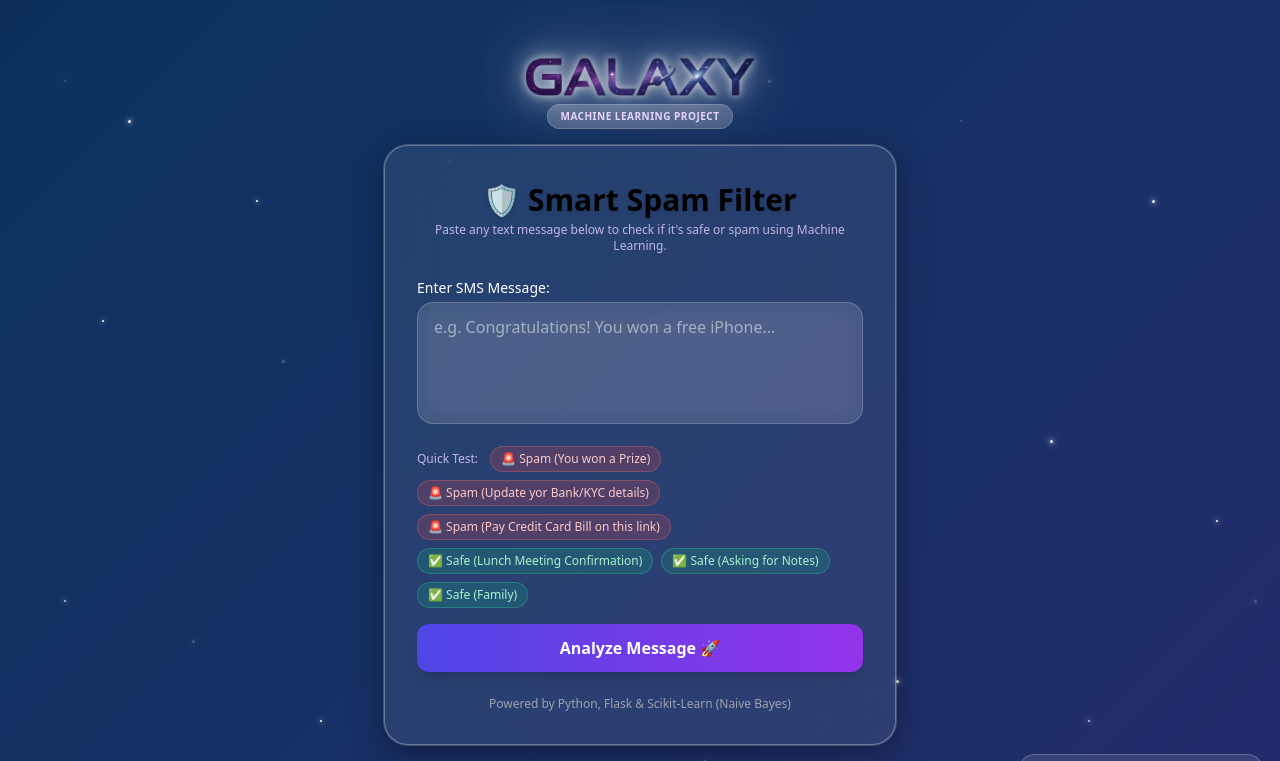
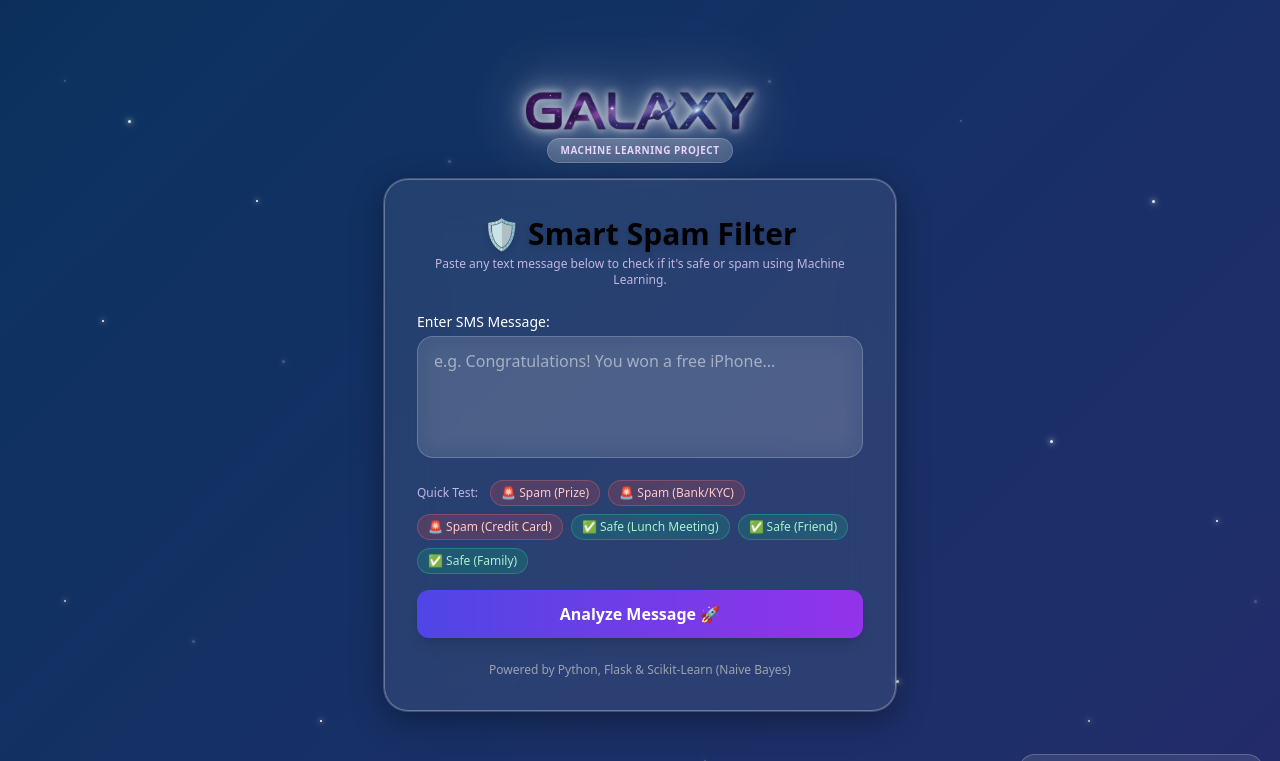
Before and after one commit to VV-S70/sms-spam-filter, a Flask app: template templates/index.html in a window 1280 px wide. Shown: the top 761 px of the page. Run offline with Flask 3, Linux system fonts and the light colour scheme; the template is opened without the code that fills it, so the values that code supplies are empty; parts of the project's set-up code (start-up, migrations or seed data) failed here and were passed over; some libraries are stand-ins or nearby versions.

Commit message:
Refactor HTML structure in index.html

```diff
--- a/templates/index.html
+++ b/templates/index.html
@@ -135,31 +135,31 @@
                 <!-- Spam Sample 1 -->
                 <button type="button" onclick="fillSample('Congratulations! You have won a free iPhone 15 Pro and 50000 INR cash prize. Click here to claim now!')"
                     class="bg-red-500/20 hover:bg-red-500/40 text-red-200 border border-red-400/30 px-2.5 py-1 rounded-full transition">
-                    🚨 Spam (You won a Prize)
+                    🚨 Spam (Prize)
                 </button>
 
                 <!-- Spam Sample 2 -->
                 <button type="button" onclick="fillSample('URGENT! Your SBI Bank account has been blocked. Update your PAN card and KYC immediately via bit.ly/update-sbi-kyc')"
                     class="bg-red-500/20 hover:bg-red-500/40 text-red-200 border border-red-400/30 px-2.5 py-1 rounded-full transition">
-                    🚨 Spam (Update yor Bank/KYC details)
+                    🚨 Spam (Bank/KYC)
                 </button>
 
                 <!-- Spam Sample 3 -->
                 <button type="button" onclick="fillSample('ALERT: Your credit card bill of Rs 24,999 is due today. Pay now to avoid late fees: pay-secure-bill.com')"
                     class="bg-red-500/20 hover:bg-red-500/40 text-red-200 border border-red-400/30 px-2.5 py-1 rounded-full transition">
-                    🚨 Spam (Pay Credit Card Bill on this link)
+                    🚨 Spam (Credit Card)
                 </button>
 
                 <!-- Safe Sample 1 -->
                 <button type="button" onclick="fillSample('Hey! Are we still meeting for lunch at 1 PM today? Let me know.')"
                     class="bg-emerald-500/20 hover:bg-emerald-500/40 text-emerald-200 border border-emerald-400/30 px-2.5 py-1 rounded-full transition">
-                    ✅ Safe (Lunch Meeting Confirmation)
+                    ✅ Safe (Lunch Meeting)
                 </button>
 
                 <!-- Safe Sample 2 -->
                 <button type="button" onclick="fillSample('Bro, please send me the PDF notes for tomorrow morning data structures lecture when you reach home.')"
                     class="bg-emerald-500/20 hover:bg-emerald-500/40 text-emerald-200 border border-emerald-400/30 px-2.5 py-1 rounded-full transition">
-                    ✅ Safe (Asking for Notes)
+                    ✅ Safe (Friend)
                 </button>
 
                 <!-- Safe Sample 3 -->
```
